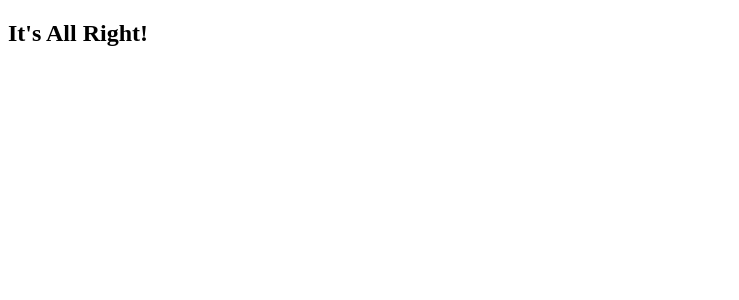
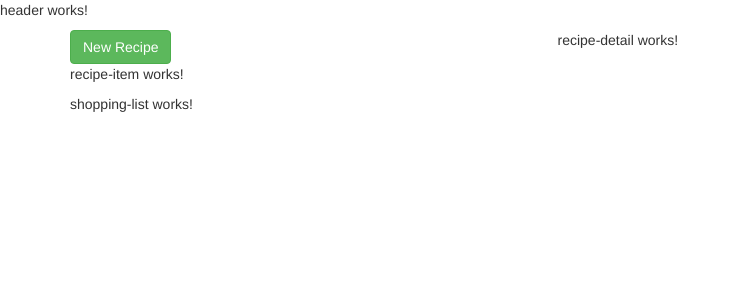
Before and after one commit to vallauri-ict/my-recipes-AlbertoSavoldelli, an Angular app: page / in a window 1280 px wide. Shown: the top 300 px of the page, without its empty margins (0-739 px from the left). Built offline with nearby package versions, Linux system fonts and the light colour scheme.

Commit message:
Boostrap now works perfectly

```diff
--- a/angular.json
+++ b/angular.json
@@ -27,6 +27,7 @@
               "src/assets"
             ],
             "styles": [
+              "node_modules/bootstrap/dist/css/bootstrap.min.css",
               "src/styles.css"
             ],
             "scripts": []
--- a/src/app/app.component.html
+++ b/src/app/app.component.html
@@ -1,7 +1,9 @@
+<app-header></app-header>
 <div class="container">
   <div class="row">
     <div class="col-md-12">
-      <h2>It's All Right!</h2>
+      <app-recipes></app-recipes>
+      <app-shopping-list></app-shopping-list>
     </div>
   </div>
  </div>
--- a/src/app/recipes/recipe-list/recipe-list.component.html
+++ b/src/app/recipes/recipe-list/recipe-list.component.html
@@ -1 +1,10 @@
-<p>recipe-list works!</p>
+<div class="row">
+    <div class="col-xs-12">
+        <button class="btn btn-success">New Recipe</button>
+    </div>
+</div>
+<div class="row">
+    <div class="col-xs-12">
+        <app-recipe-item></app-recipe-item>
+    </div>
+</div>
--- a/src/app/recipes/recipes.component.html
+++ b/src/app/recipes/recipes.component.html
@@ -1 +1,8 @@
-<p>recipes works!</p>
+<div class="row">
+    <div class="col-md-5">
+        <app-recipe-list></app-recipe-list>
+    </div>
+    <div class="col-md-7">
+        <app-recipe-detail></app-recipe-detail>
+    </div>
+</div>
```
